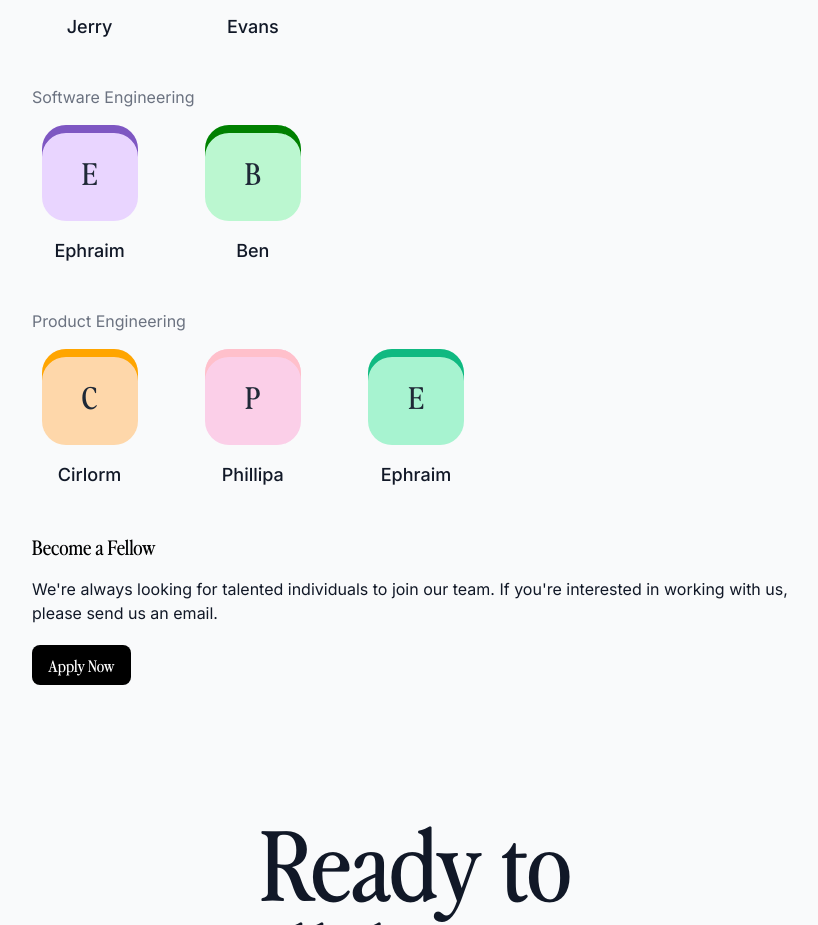
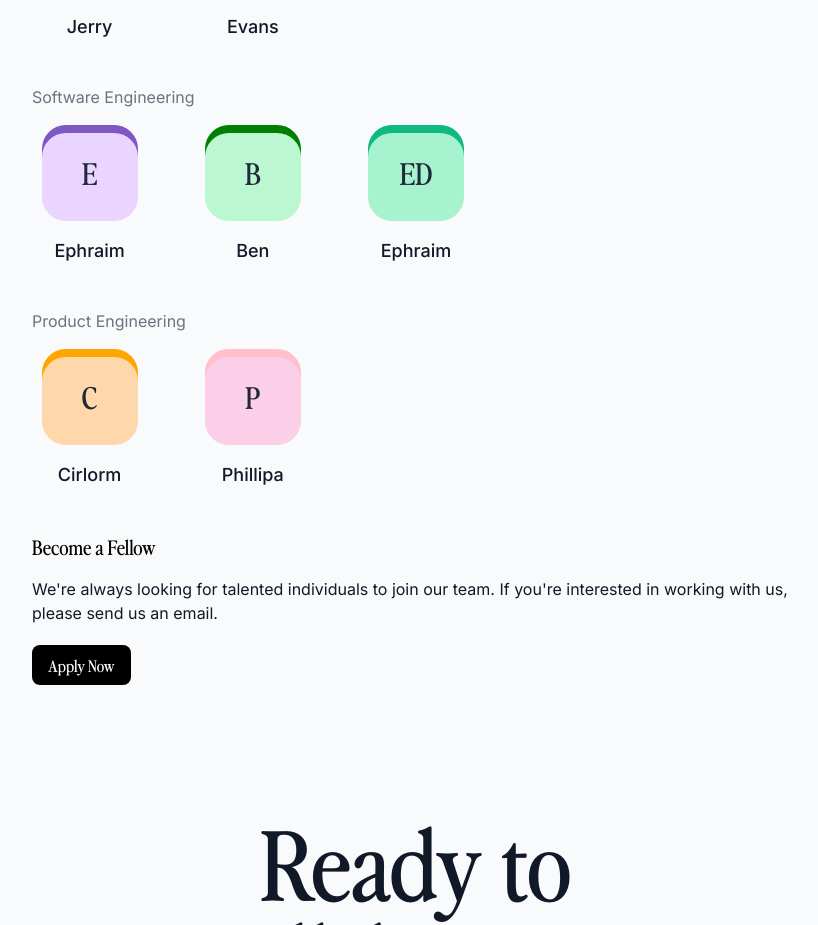
Before and after one commit to HXI-Labs/hxi-landing, a Next.js app: page / in a window 1280 px wide. Shown: the part 3340-4265 px from the top of the page, without its empty margins (224-1042 px from the left). Built offline with nearby package versions, Linux system fonts and the light colour scheme.

Commit message:
chore: clean up fellows

```diff
--- a/src/app/page.tsx
+++ b/src/app/page.tsx
@@ -73,7 +73,7 @@ const fellows = [
   {
     name: "Evans",
     role: "R&D",
-    github: "https://github.com/",
+    github: "https://github.com/devkyle4",
     initial: "E",
     bgColor: "bg-yellow-200",
     shadowColor: "#f59e0b",
@@ -112,9 +112,9 @@ const fellows = [
   },
   {
     name: "Ephraim",
-    role: "Product Engineering",
+    role: "Software Engineering",
     github: "https://github.com/ephraimduncan",
-    initial: "E",
+    initial: "ED",
     bgColor: "bg-emerald-200",
     shadowColor: "#10b981",
   }
```
